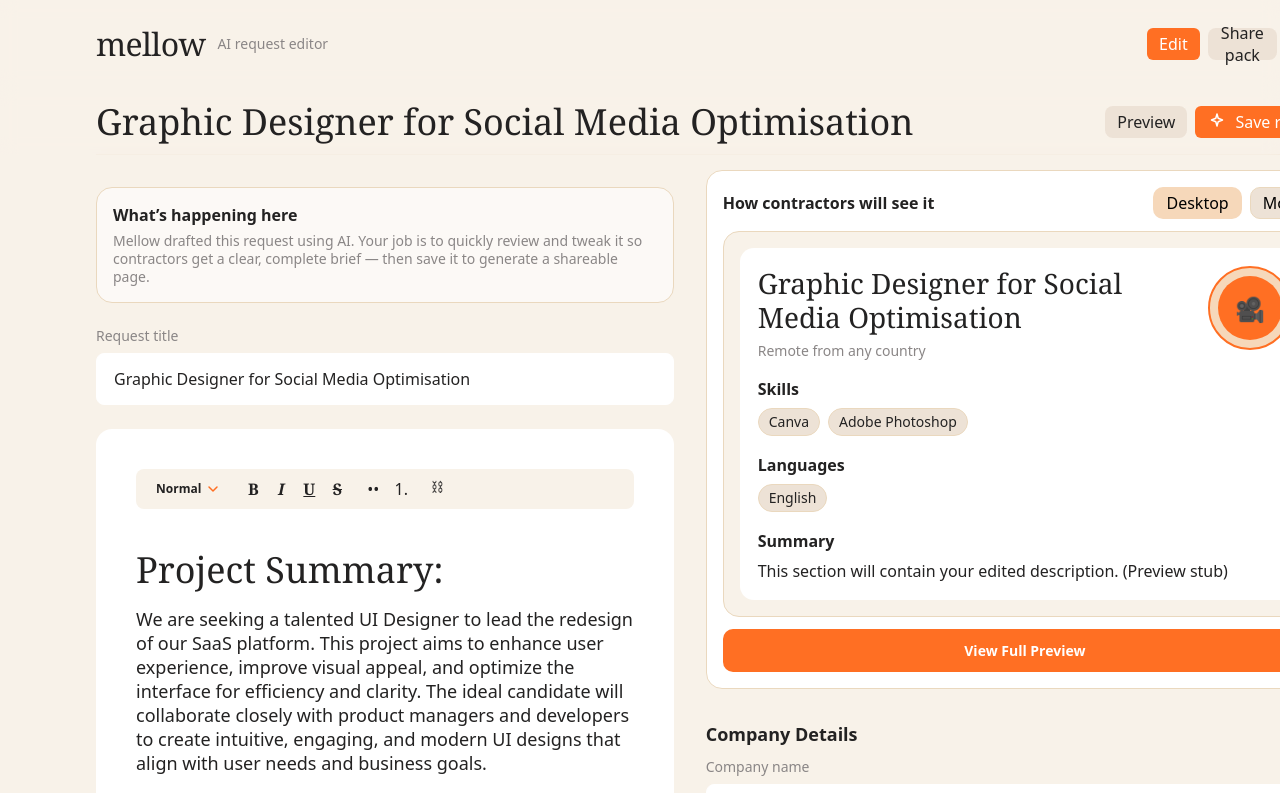
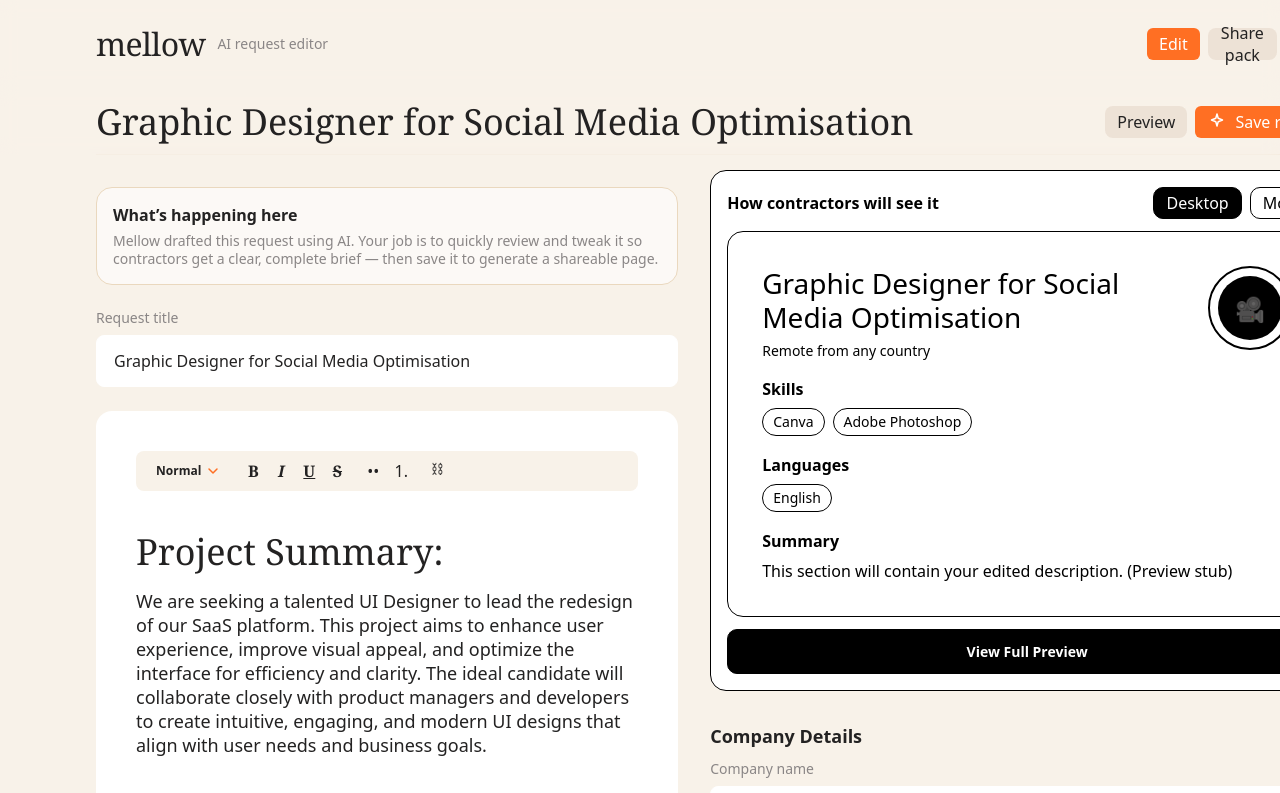
Before and after one commit to vburdakovamellow/Mellow, a React (Vite) app: page / in a window 1280 px wide. Shown: the top 793 px of the page. Built offline with nearby package versions, Linux system fonts and the light colour scheme.

Commit message:
Convert preview section to black-and-white mockup with single base font

```diff
--- a/src/screens/RequestCreationEdit/RequestCreationEditScreen.module.css
+++ b/src/screens/RequestCreationEdit/RequestCreationEditScreen.module.css
@@ -126,9 +126,9 @@
 }
 
 .previewCard {
-  background: var(--ds-color-bg-surface);
+  background: #ffffff;
   border-radius: var(--ds-radius-16);
-  border: 1px solid var(--ds-color-border-secondary);
+  border: 1px solid #000000;
   padding: 16px;
   position: sticky;
   top: 170px;
@@ -144,9 +144,11 @@
 
 .previewTitle {
   margin: 0;
+  font-family: var(--ds-font-family-body);
   font-size: var(--ds-font-size-16);
   line-height: var(--ds-line-height-22);
   font-weight: 600;
+  color: #000000;
 }
 
 .previewModes {
@@ -158,20 +160,23 @@
   height: 32px;
   padding: 0 12px;
   border-radius: var(--ds-radius-10);
-  border: 1px solid var(--ds-color-border-secondary);
-  background: var(--ds-color-bg-secondary);
+  border: 1px solid #000000;
+  background: #ffffff;
+  color: #000000;
   cursor: pointer;
+  font-family: var(--ds-font-family-body);
 }
 
 .modeBtnActive {
-  background: var(--ds-color-bg-surface-brand-2);
-  border-color: transparent;
+  background: #000000;
+  color: #ffffff;
+  border-color: #000000;
 }
 
 .previewFrame {
-  background: var(--ds-color-bg-porcelain);
+  background: #ffffff;
   border-radius: var(--ds-radius-16);
-  border: 1px solid var(--ds-color-border-secondary);
+  border: 1px solid #000000;
   padding: 16px;
   overflow: hidden;
   margin-bottom: 12px;
@@ -180,9 +185,9 @@
 .viewFullBtn {
   width: 100%;
   padding: 12px 16px;
-  background: var(--ds-color-button-brand);
-  color: var(--ds-color-text-inverse);
-  border: none;
+  background: #000000;
+  color: #ffffff;
+  border: 1px solid #000000;
   border-radius: var(--ds-radius-10);
   cursor: pointer;
   font-size: 14px;
@@ -191,12 +196,12 @@
 }
 
 .viewFullBtn:hover {
-  opacity: 0.9;
+  opacity: 0.7;
 }
 
 .previewFrameInnerDesktop {
   border-radius: 14px;
-  background: var(--ds-color-bg-surface);
+  background: #ffffff;
   padding: 18px;
 }
 
@@ -204,9 +209,9 @@
   width: 360px;
   margin: 0 auto;
   border-radius: 22px;
-  background: var(--ds-color-bg-surface);
+  background: #ffffff;
   padding: 18px;
-  border: 1px solid var(--ds-color-border-secondary);
+  border: 1px solid #000000;
 }
 
 .landingTop {
@@ -218,15 +223,16 @@
 
 .landingTitle {
   margin: 0;
-  font-family: var(--ds-font-family-accent);
+  font-family: var(--ds-font-family-body);
   font-size: 28px;
   line-height: 34px;
   font-weight: 400;
+  color: #000000;
 }
 
 .landingMeta {
   margin-top: 8px;
-  color: var(--ds-color-text-secondary);
+  color: #000000;
   font-size: var(--ds-font-size-14);
   line-height: var(--ds-line-height-18);
 }
@@ -235,8 +241,8 @@
   width: 84px;
   height: 84px;
   border-radius: 999px;
-  background: var(--ds-color-bg-surface-brand-2);
-  border: 2px solid var(--ds-color-button-brand);
+  background: #ffffff;
+  border: 2px solid #000000;
   display: flex;
   align-items: center;
   justify-content: center;
@@ -248,8 +254,8 @@
   width: 64px;
   height: 64px;
   border-radius: 999px;
-  background: var(--ds-color-button-brand);
-  color: var(--ds-color-text-inverse);
+  background: #000000;
+  color: #ffffff;
   display: flex;
   align-items: center;
   justify-content: center;
@@ -261,6 +267,7 @@
   font-size: var(--ds-font-size-16);
   line-height: var(--ds-line-height-22);
   font-weight: 600;
+  color: #000000;
 }
 
 .pillRow {
@@ -273,12 +280,13 @@
   height: 28px;
   padding: 0 10px;
   border-radius: 999px;
-  background: var(--ds-color-bg-secondary);
-  border: 1px solid var(--ds-color-border-secondary);
+  background: #ffffff;
+  border: 1px solid #000000;
   display: inline-flex;
   align-items: center;
   font-size: var(--ds-font-size-14);
   line-height: var(--ds-line-height-18);
+  color: #000000;
 }
 
 .editorCard {
--- a/src/screens/RequestCreationEdit/RequestCreationEditScreen.tsx
+++ b/src/screens/RequestCreationEdit/RequestCreationEditScreen.tsx
@@ -633,7 +633,7 @@ function LandingPreview({
           </div>
 
           <p className={styles.landingSectionTitle}>Summary</p>
-          <p className="ds-b2" style={{ margin: 0, color: "var(--ds-color-text-primary)" }}>
+          <p className="ds-b2" style={{ margin: 0, color: "#000000" }}>
             This section will contain your edited description. (Preview stub)
           </p>
         </div>
```
